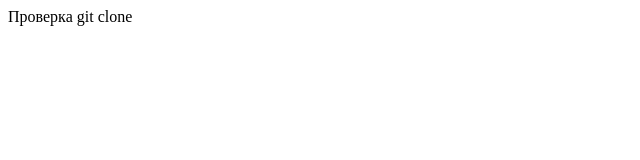
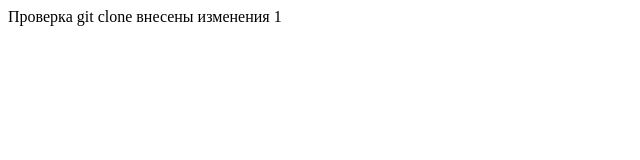
Before and after one commit to Dimesmile/clone-test, a plain HTML site: page index.html in a window 1280 px wide. Shown: the whole page, without its empty margins (0-640 px from the left). Drawn offline with Linux system fonts and the light colour scheme.

Commit message:
some changes

```diff
--- a/index.html
+++ b/index.html
@@ -6,5 +6,6 @@
 </head>
 <body>
 	Проверка git clone
+	внесены изменения 1
 </body>
 </html>
```
